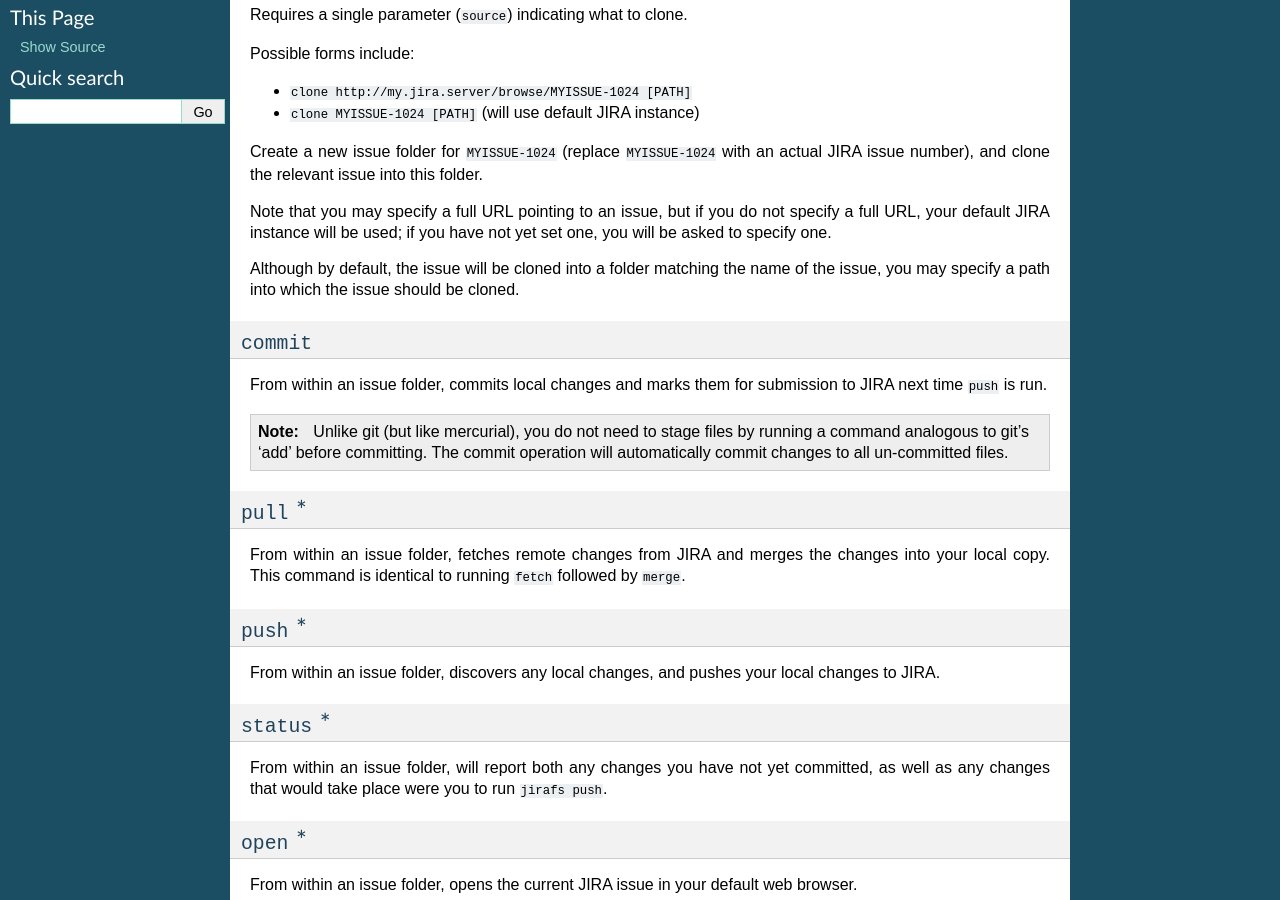
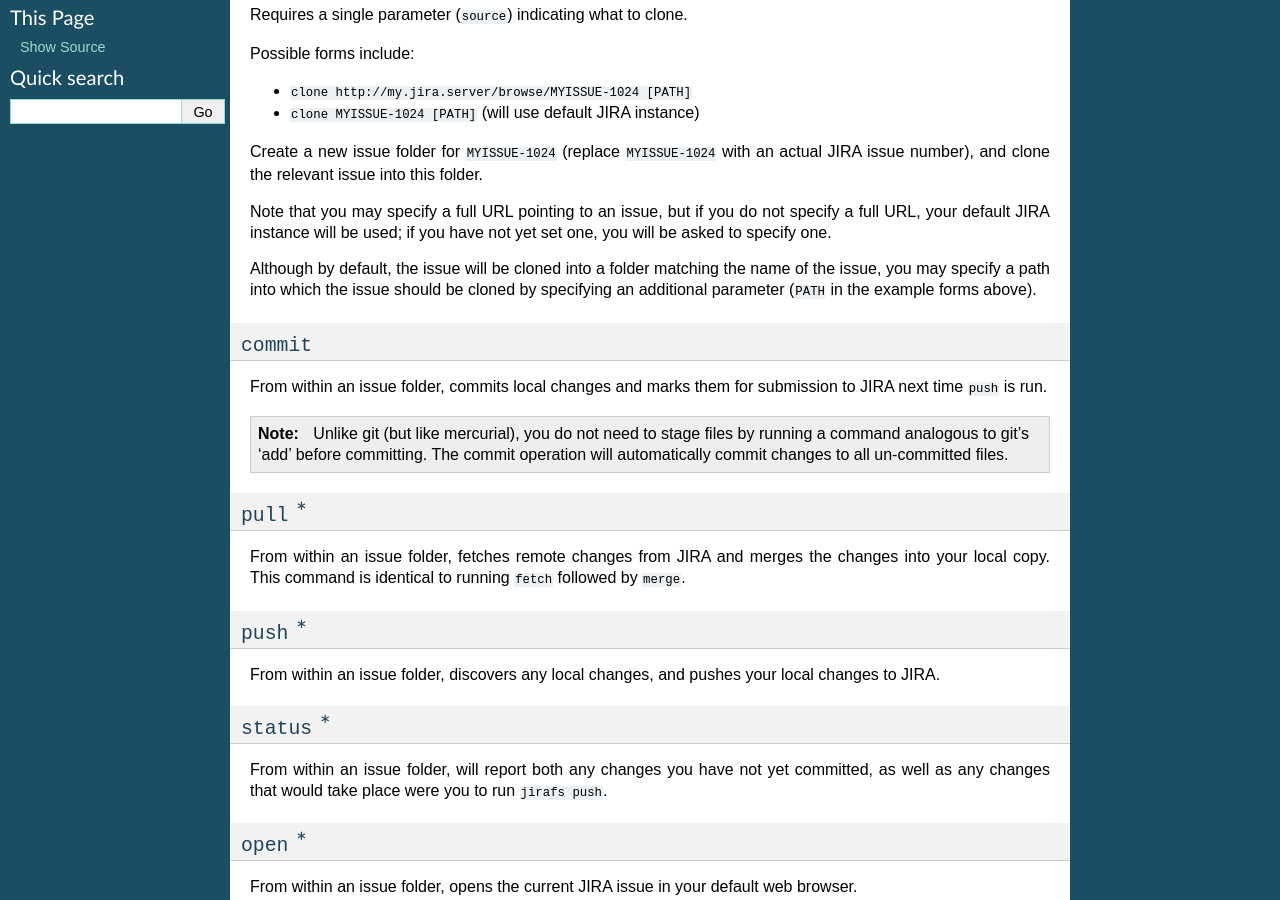
Before and after one commit to coddingtonbear/jirafs, a Sphinx documentation site: the page built from docs/source/commands.rst, in a window 1280 px wide and 900 px high, scrolled down 313 px. Built offline with Sphinx 7.4.7, drawn with Linux system fonts in a browser that asks for light colours; pages that are not in the unit, such as notebooks, are missing from menus.

Commit message:
Clarifying 'path' paramter in documentation.

```diff
--- a/docs/source/commands.rst
+++ b/docs/source/commands.rst
@@ -32,7 +32,8 @@ specify a full URL, your default JIRA instance will be used; if you have
 not yet set one, you will be asked to specify one.
 
 Although by default, the issue will be cloned into a folder matching the name
-of the issue, you may specify a path into which the issue should be cloned.
+of the issue, you may specify a path into which the issue should be cloned
+by specifying an additional parameter (``PATH`` in the example forms above).
 
 ``commit``
 ----------
```
